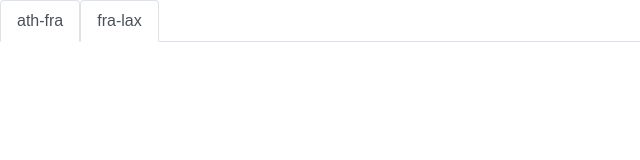
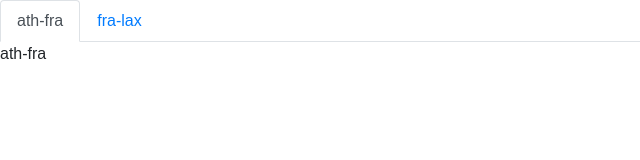
Before and after one commit to MrRisoni/preseat, a React (Create React App) app: page / in a window 1280 px wide. Shown: the top 160 px of the page, without its empty margins (0-640 px from the left). Built offline with nearby package versions, Linux system fonts and the light colour scheme.

Commit message:
dynamic tabs

```diff
--- a/src/App.js
+++ b/src/App.js
@@ -18,9 +18,9 @@ class App extends Component {
   </li>
 </ul>
 <div class="tab-content" id="myTabContent">
-  <div class="tab-pane fade show active" id="home" role="tabpanel" aria-labelledby="home-tab">...</div>
-  <div class="tab-pane fade" id="profile" role="tabpanel" aria-labelledby="profile-tab">...</div>
-  <div class="tab-pane fade" id="contact" role="tabpanel" aria-labelledby="contact-tab">...</div>
+  <div class="tab-pane fade show active" id="home" role="tabpanel" aria-labelledby="home-tab">A.</div>
+  <div class="tab-pane fade" id="profile" role="tabpanel" aria-labelledby="profile-tab">B.</div>
+  <div class="tab-pane fade" id="contact" role="tabpanel" aria-labelledby="contact-tab">.C</div>
 </div>
 
 </section>
--- a/src/PreSeat.js
+++ b/src/PreSeat.js
@@ -6,8 +6,8 @@ class PreSeat extends Component {
     super(props);
 
     this.state = {
-      segments: [{from:'ath',to:'fra', key:'ath-fra',href:'#ath-fra', leg:0},
-    {from:'fra',to:'lax', leg:0}]
+      segments: [{from:'ath',to:'fra', key:'ath-fra',href:'#ath-fra',tab: 'tbath_fra',leg:0,sel:true,id:0},
+    {from:'fra',to:'lax', key:'fra-lax', href:'#fra-lax',leg:0,tab: 'tbfra_lax',sel:false,id:1}]
   };
   }
 
@@ -16,10 +16,13 @@ class PreSeat extends Component {
 
 
 
-   <ul class="nav nav-tabs" id="myTab" role="tablist">
+   <ul className="nav nav-tabs" id="myTab" role="tablist">
    {this.state.segments.map((sgx) => {
-     return (   <li class="nav-item">
-          <a class="nav-link active" id={sgx.key} data-toggle="tab" href={sgx.href} role="tab" aria-controls={sgx.key} aria-selected="true">{sgx.from}-{sgx.to}</a>
+     let clsName  = (sgx.id ==1) ? " nav-link " : "nav-link active";
+
+
+     return (   <li className="nav-item">
+          <a className={clsName} id={ `string${sgx.key}` } data-toggle="tab" href={sgx.href} role="tab" aria-controls={sgx.key} aria-selected={sgx.sel}>{sgx.from}-{sgx.to}</a>
         </li>)
    })}
 
@@ -29,7 +32,8 @@ class PreSeat extends Component {
 
      <div className="tab-content" id="myTabContent">
      {this.state.segments.map((sgx) => {
-        return (<div className="tab-pane fade" id={sgx.key} role="tabpanel" aria-labelledby="profile-tab">.test..</div>);
+          let clsName  = (sgx.id ==1) ? " tab-pane fade " : "tab-pane fade show active";
+        return (<div className={clsName} id={sgx.key} role="tabpanel" aria-labelledby={sgx.tab}>{sgx.key}</div>);
    })}
      </div>
 
--- a/src/index.js
+++ b/src/index.js
@@ -1,6 +1,8 @@
 import React from 'react';
 import ReactDOM from 'react-dom';
 import PreSeat from './PreSeat';
+import App from './App';
+
 import './index.css';
 
 ReactDOM.render(
```
